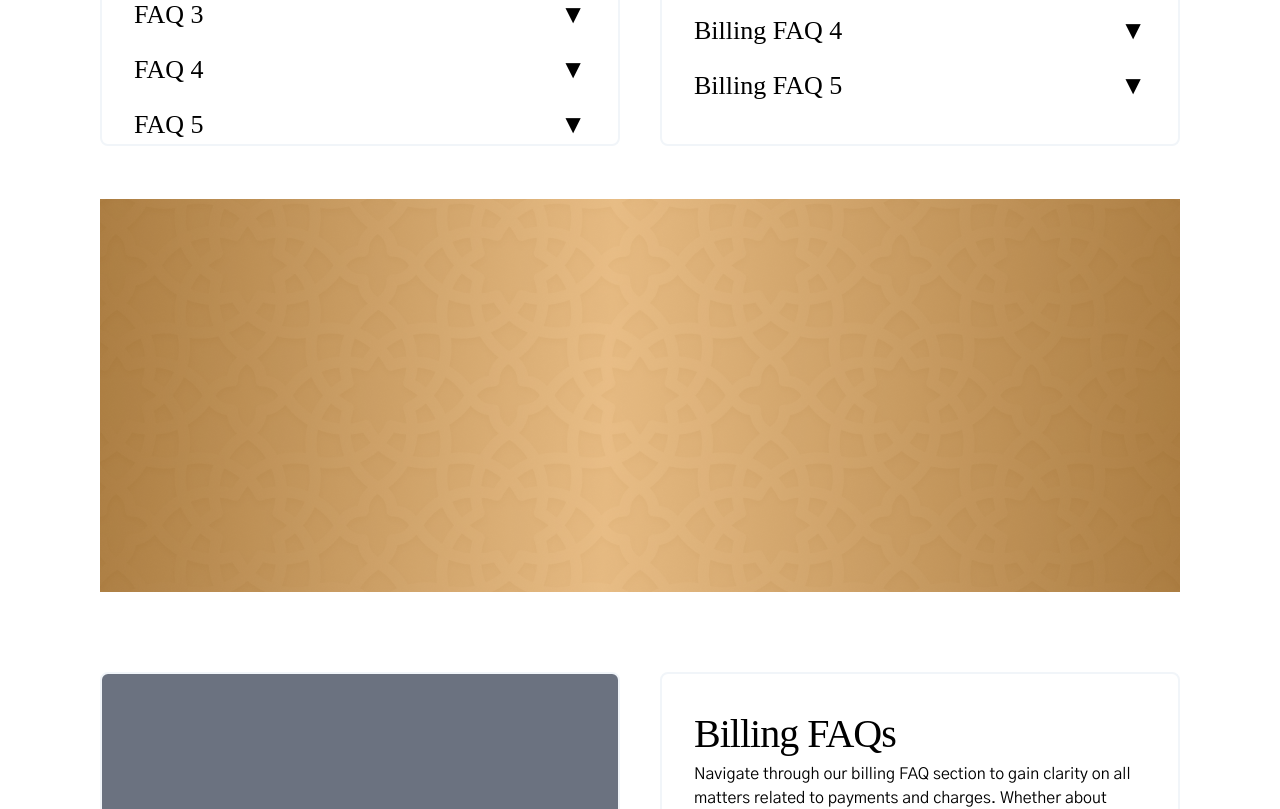
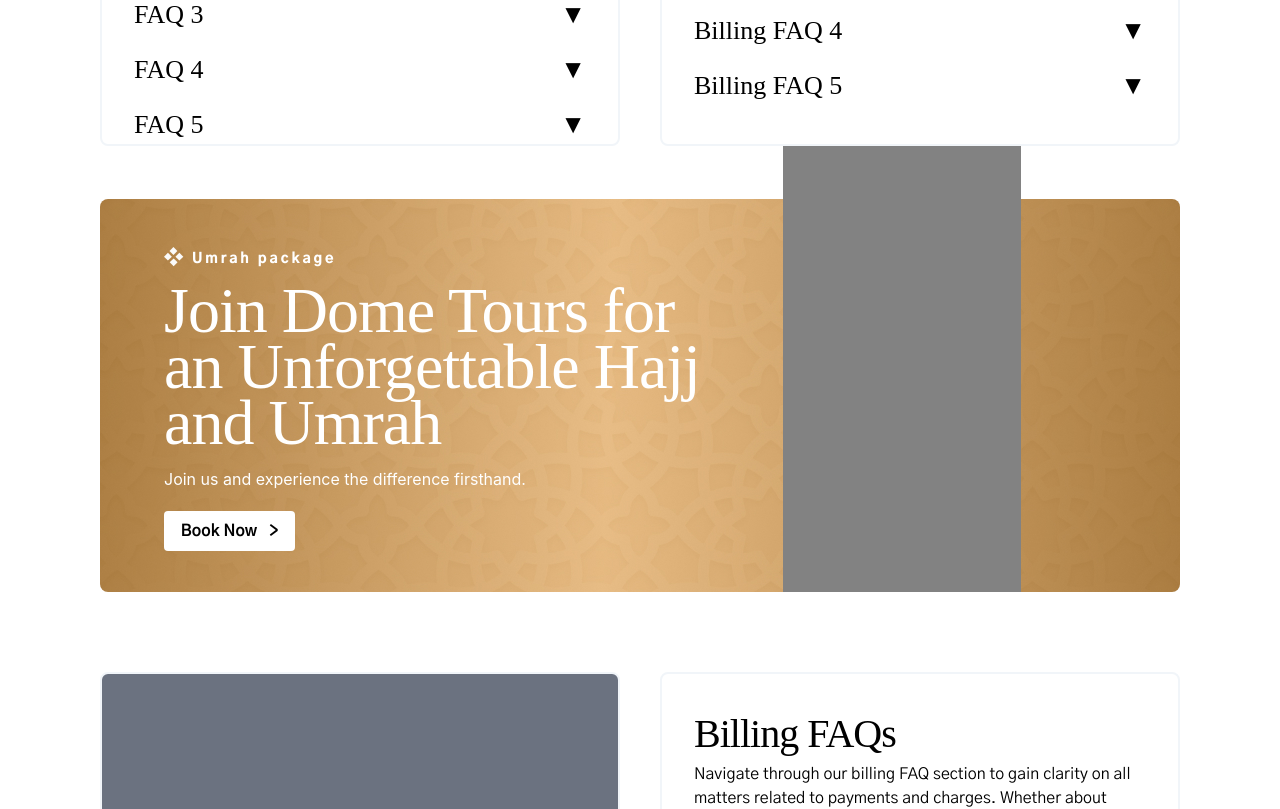
Before and after one commit to refat441/Qibla, a React (Create React App) app: page /FAQ in a window 1280 px wide. Shown: the part 1740-2549 px from the top of the page. Built offline with nearby package versions, Linux system fonts and the light colour scheme; a web font is replaced by a local one.

Commit message:
UmraPackage Updated

```diff
--- /dev/null
+++ b/src/components/PlaceholderComponents/Cards/UmraPackage.css
@@ -0,0 +1,7 @@
+.bgimgs{
+    background-image: url('/public/img/important.jpg');
+    background-size: cover; /* Makes the background cover the entire area */
+    background-position: center; /* Center the image */
+    height: 393px;
+    width: 100%;
+}
--- a/src/components/PlaceholderComponents/Cards/UmrahPackage.js
+++ b/src/components/PlaceholderComponents/Cards/UmrahPackage.js
@@ -1,10 +1,26 @@
 import React from 'react';
-
+import './UmraPackage.css';
 const UmrahPackage = () => {
     return (
-        <div className='mx-[100px]'>
-            <div className=' h-[393px] mt-[80px]'>
-                    <img className='h-full w-full object-cover ' src="img/UmrahPackage.png" alt="" />
+        <div className='mx-[100px] mt-28 '>
+            <div className='bgimgs rounded-lg'>
+            <div class="flex flex-row ...">
+                <div className='w-7/12 mx-16 my-12'>
+                    <div className='overflow-hidden flex items-center'>
+                        <img className='w-5 h-5 object-cover' src="/img/Main-logo-white.svg" alt="Icon" />
+                        <p className='text-[14px] Gothic-A1-900 pl-2 mt-1 text-white'>Umrah package</p>
+                    </div>
+                    <div className='text-white text-left'>
+                        <h1 className='scheherazade-thin text-[64px] mt-4'>Join Dome Tours for an Unforgettable Hajj and Umrah</h1>
+                        <p className='mt-4'>Join us and experience the difference firsthand.</p>
+                    </div>
+                    <button className="w-[110px] md:w-[131px] mt-5 h-[35px] md:h-[40px] rounded bg-white  hover:bg-black hover:text-white Gothic-A1-700 font-bold float-start">
+                        Book Now &nbsp; {'>'}
+                    </button>
+                </div>
+                <div className='w-3/12 bg-[#828282] h-[457px] -mt-16 '></div>
+                <div className='w-2/12'></div>
+            </div>
             </div>
         </div>
     );
```
Also changed, not shown: public/img/UmrahPackage.png (deleted), public/img/important.jpg (added).
